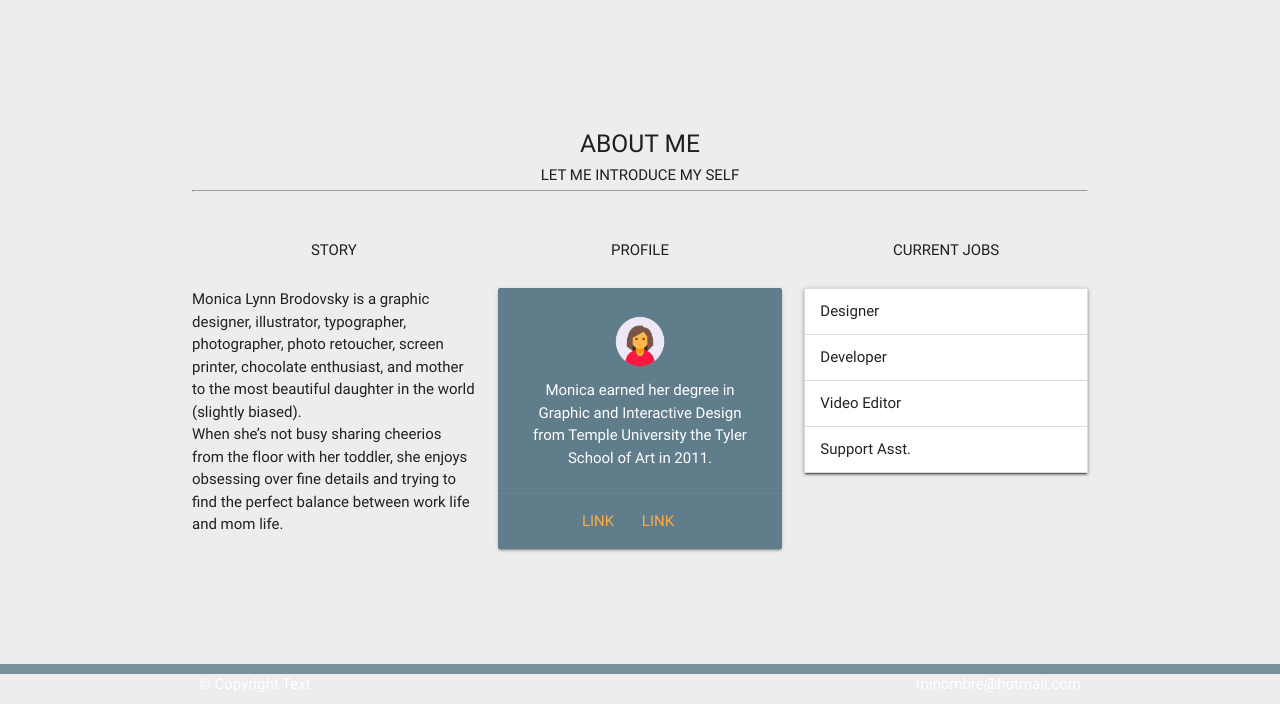
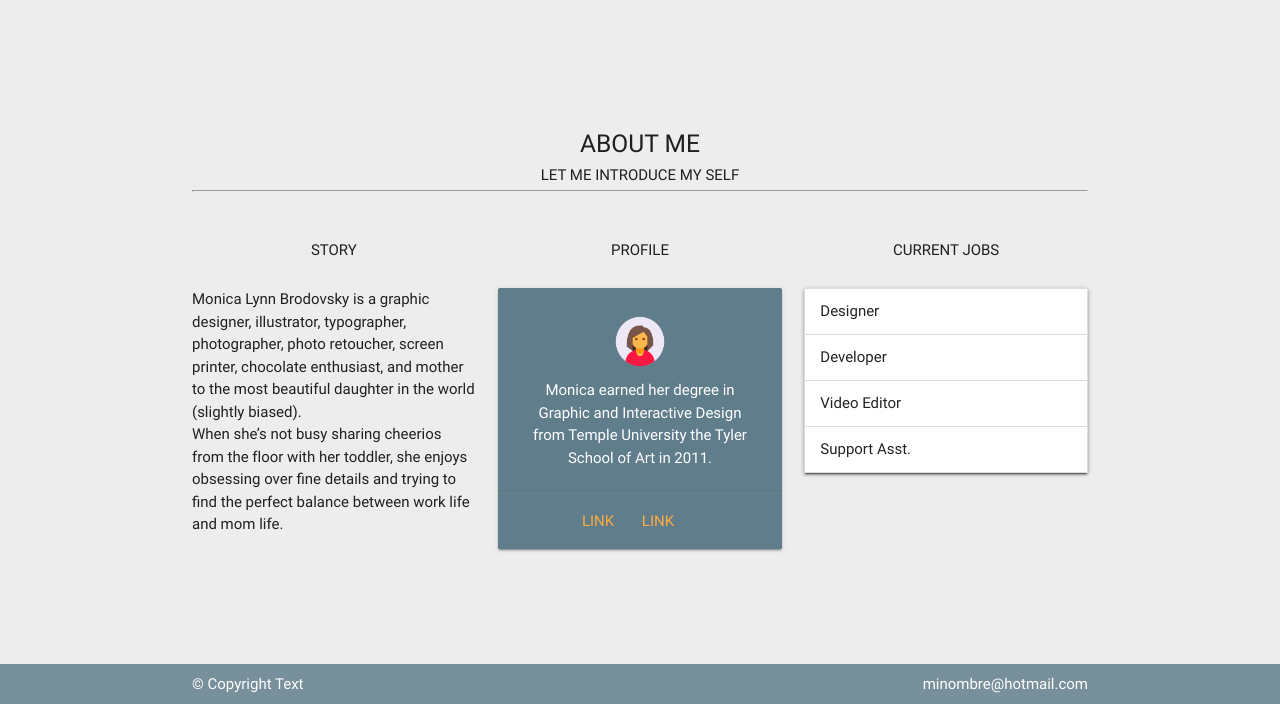
Before and after one commit to MaiaRT46RRRRRRR/Leccion_34_Proyecto-Materialize, a plain HTML site: page index.html in a window 1280 px wide. Shown: the part 802-1506 px from the top of the page. Drawn offline with Linux system fonts and the light colour scheme.

Commit message:
Corrigiendo footer-agregando estilos

```diff
--- a/assets/css/style.css
+++ b/assets/css/style.css
@@ -38,5 +38,7 @@ footer div h6{
 	display: inline-block;
 }
 footer{
-	padding: 5px 10px;
+	width: 100%;
+	overflow: auto;
+	padding: 5px 0;
 }
```
